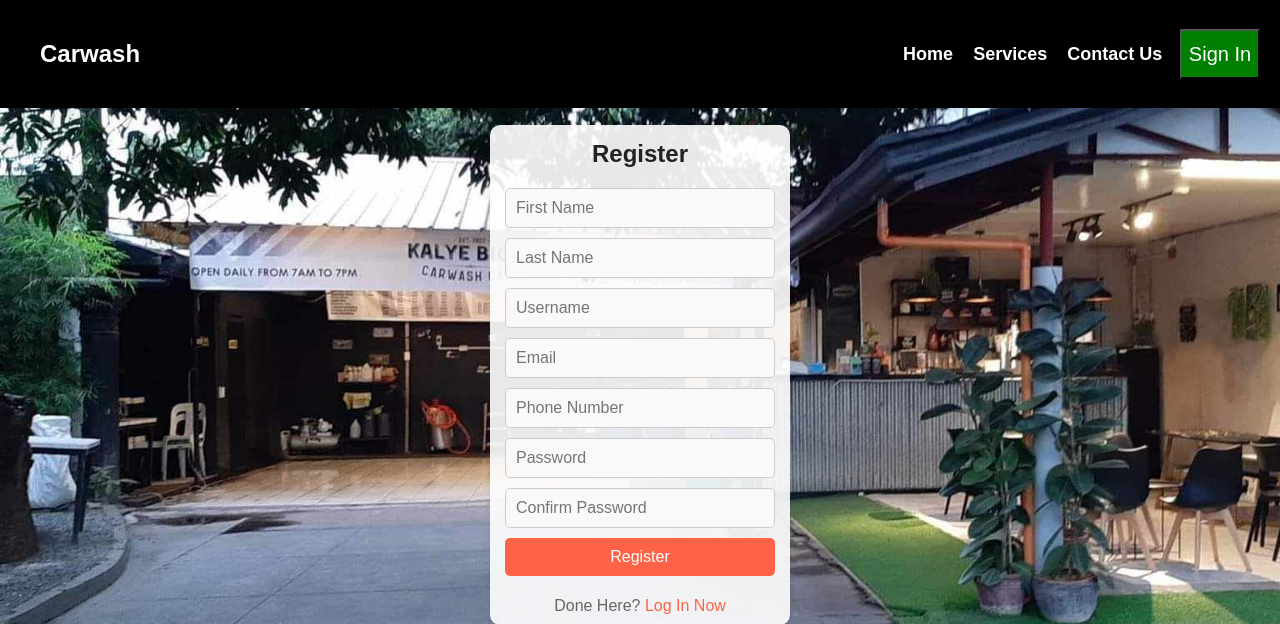
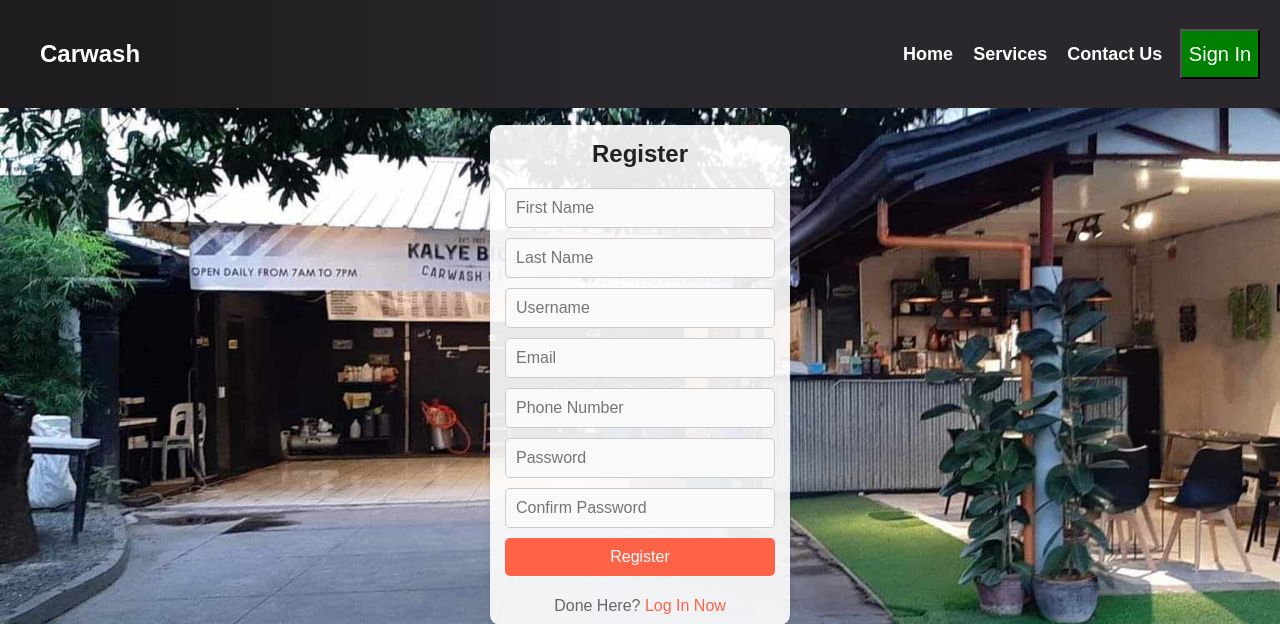
Before and after one commit to xKrstn/Maam-Nocon-Research, a PHP site: page /reg.html in a window 1280 px wide. Shown: the top 624 px of the page. Run offline with PHP 8.4, Linux system fonts and the light colour scheme.

Commit message:
Add files via upload

```diff
--- a/ad/style.css
+++ b/ad/style.css
@@ -1,3 +1,4 @@
+
 * {
     margin: 0;
     padding: 0;
@@ -18,7 +19,7 @@ body {
 .header {
     position: fixed;
     width: 100%;
-    background: black;
+    background: linear-gradient(90deg, #1E1C1E 10%, #2A282C 50%);
     z-index: 100;
 }
 
@@ -65,7 +66,7 @@ border-radius: 10px;
 box-shadow: 0 4px 6px rgba(0, 0, 0, 0.1);
 width: 300px;
 height: 300px;
-margin: 125px auto 0;
+margin: 200px auto 0;
 }
 
 
@@ -83,13 +84,13 @@ margin: 125px auto 0;
     width: 300px;
     height: 500px;
     margin: 125px auto 0;
-    }
+}
 
 
-    .box2 h2 {
-        text-align: center;
-        margin-bottom: 20px;
-    }
+.box2 h2 {
+    text-align: center;
+    margin-bottom: 20px;
+}
 
 .formbox {
     margin-bottom: 20px;
```
